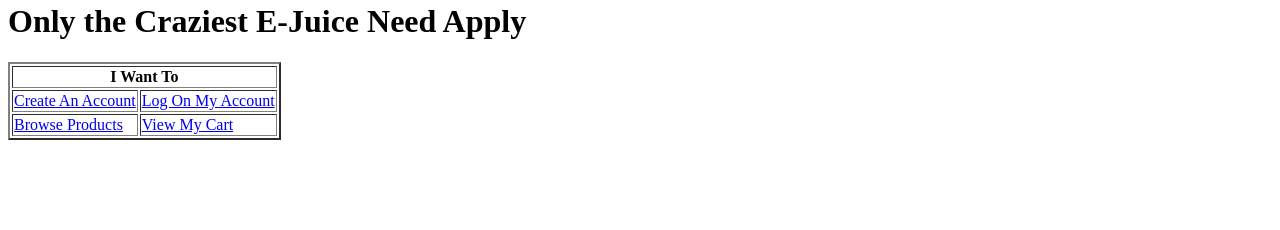
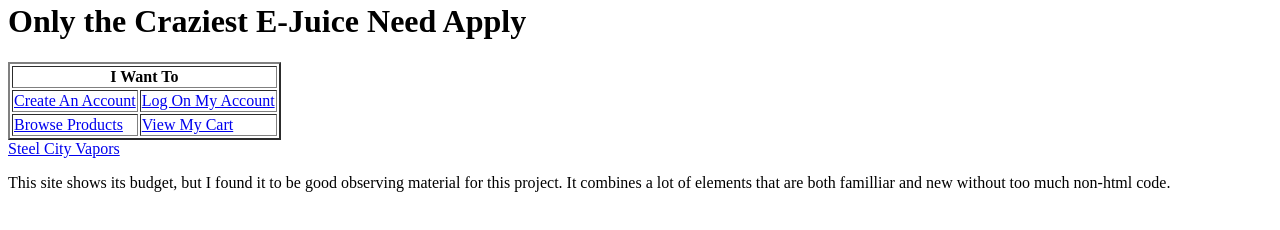
Before and after one commit to Jalindner/Jalindner.github.io, a plain HTML site: page index.html in a window 1280 px wide. Shown: the part 144-374 px from the top of the page. Drawn offline with Linux system fonts and the light colour scheme.

Commit message:
Adding the other site

```diff
--- a/index.html
+++ b/index.html
@@ -23,5 +23,9 @@
 		</tr>
 	</table>
 </div>
+<footer>
+	<label><a href="http://www.steelcityvapors.com/">Steel City Vapors</a></label>
+	<p>This site shows its budget, but I found it to be good observing material for this project. It combines a lot of elements that are both familliar and new without too much non-html code.</p>
+</footer>
 </body>
 </html>
```
